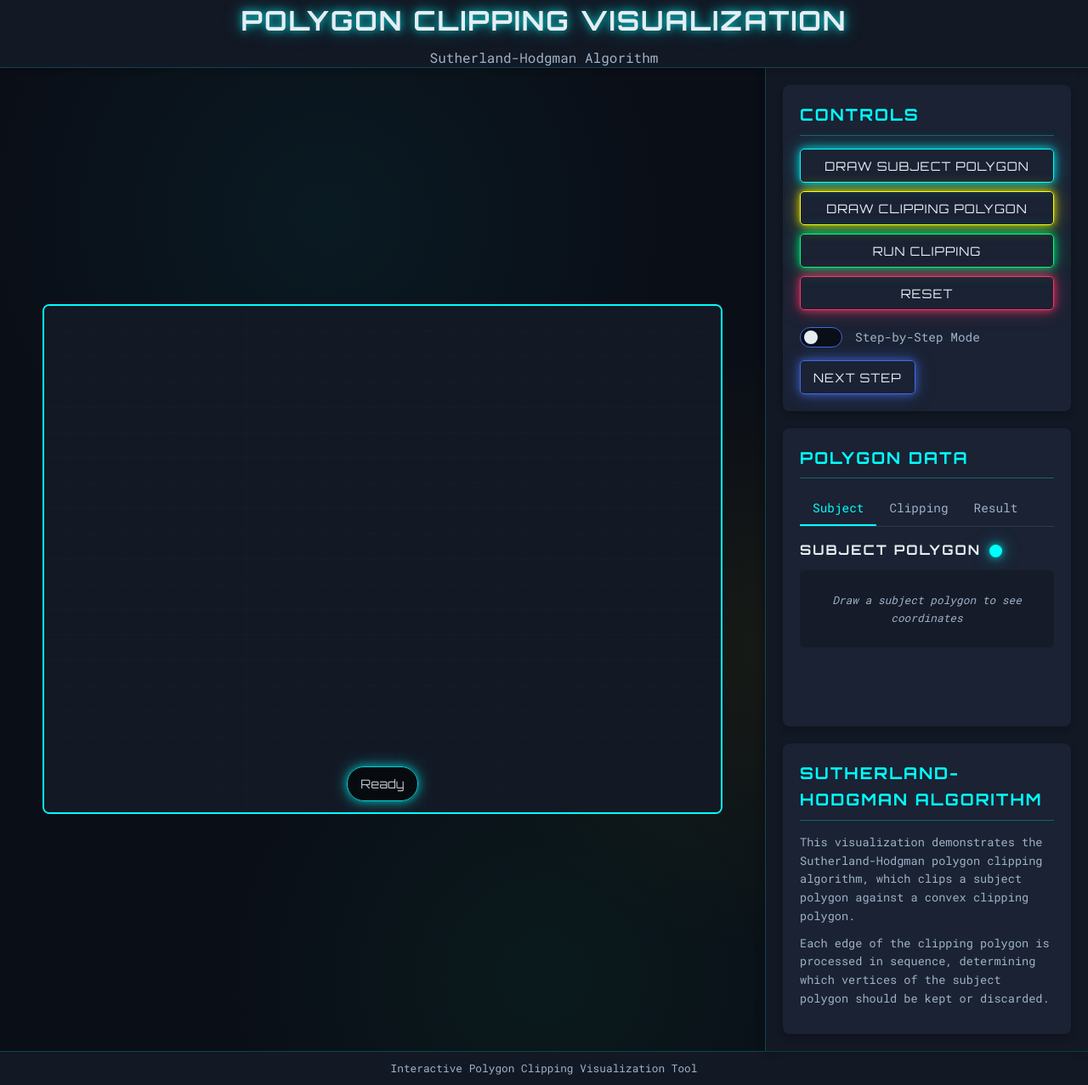
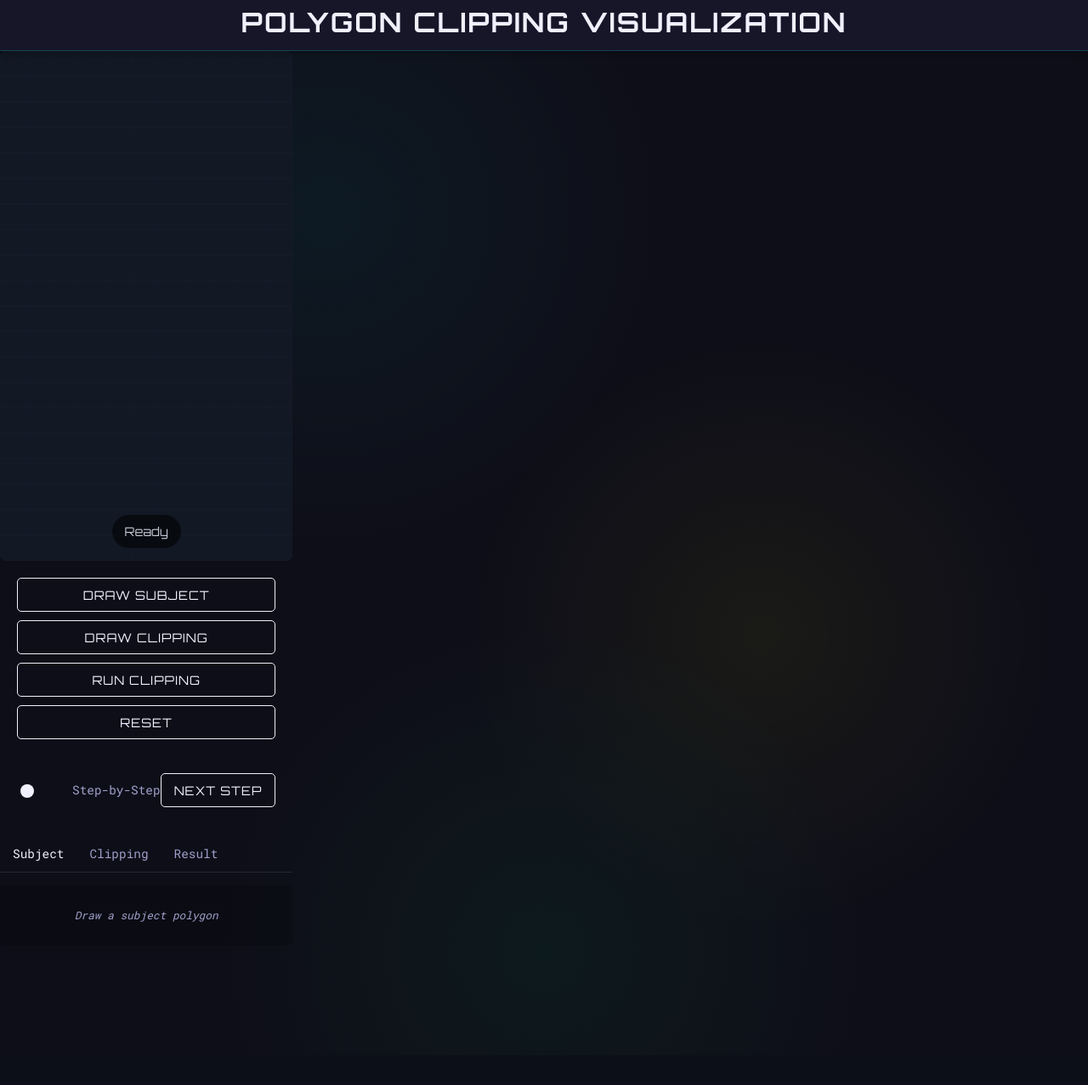
Before and after one commit to pandey-jee/polygonClippingVisualizer, a Flask app: page / in a window 1280 px wide. Shown: the whole page at 85% size. After the commit the page ends 1085 px from the top, so only its background shows below. Run offline with Flask 3, Linux system fonts and the light colour scheme.

Commit message:
Updated the website's look
Improved the website's design by unifying its color scheme and simplifying the layout into a single page.  Removed some unnecessary text.

The commit modifies `static/css/style.css` to change the color theme to a consistent purple palette, simplifying the colors and glow effects.  The `templates/index.html` file was also altered to consolidate the header, canvas, controls, and data sections onto a single page, removing the subtitle and simplifying the control panel and data display.

Replit-Commit-Author: Agent
Replit-Commit-Session-Id: bd3e0228-e8ec-4256-b8b8-5e7bb1076526
Replit-Commit-Screenshot-Url: https://storage.googleapis.com/screenshot-production-us-central1/9f851a99-af60-4981-84aa-021a8d01c42d/60367f0f-7465-4e80-bbc1-ed796cf6e37c.jpg

```diff
--- a/static/css/style.css
+++ b/static/css/style.css
@@ -1,32 +1,33 @@
 /* Base Styles and Variables */
 :root {
-  /* Colors */
-  --bg-primary: #0a0e17;
-  --bg-secondary: #121824;
-  --bg-tertiary: #1a2233;
-  --text-primary: #e6edf3;
-  --text-secondary: #9fb3c8;
-  --accent-cyan: #00ffff;
-  --accent-yellow: #ffff00;
-  --accent-green: #00ff7f;
-  --accent-red: #ff3366;
-  --accent-blue: #4169e1;
+  /* Unified Color Theme - Purple Glow */
+  --bg-primary: #0e0e18;
+  --bg-secondary: #161628;
+  --bg-tertiary: #1f1f36;
+  --text-primary: #f0f0ff;
+  --text-secondary: #a0a0cc;
 
-  /* Shadows and Glows */
-  --glow-cyan: 0 0 10px rgba(0, 255, 255, 0.7), 0 0 20px rgba(0, 255, 255, 0.5);
-  --glow-yellow: 0 0 10px rgba(255, 255, 0, 0.7), 0 0 20px rgba(255, 255, 0, 0.5);
-  --glow-green: 0 0 10px rgba(0, 255, 127, 0.7), 0 0 20px rgba(0, 255, 127, 0.5);
-  --glow-red: 0 0 10px rgba(255, 51, 102, 0.7), 0 0 20px rgba(255, 51, 102, 0.5);
-  --glow-blue: 0 0 10px rgba(65, 105, 225, 0.7), 0 0 20px rgba(65, 105, 225, 0.5);
+  /* Single accent color with variations */
+  --accent-primary: #9d4edd; /* Main purple */
+  --accent-light: #c77dff;   /* Lighter purple */
+  --accent-dark: #7b2cbf;    /* Darker purple */
+  --accent-secondary: #5a189a; /* Very dark purple */
+
+  /* Polygon colors - all purple shades */
+  --color-subject: #9d4edd;    /* Main purple */
+  --color-clipping: #c77dff;   /* Lighter purple */
+  --color-result: #7b2cbf;     /* Darker purple */
+
+  /* Glow Effects */
+  --glow-primary: 0 0 10px rgba(157, 78, 221, 0.5), 0 0 20px rgba(157, 78, 221, 0.3);
+  --glow-strong: 0 0 15px rgba(157, 78, 221, 0.7), 0 0 30px rgba(157, 78, 221, 0.5);
 
   /* Fonts */
   --font-heading: 'Orbitron', sans-serif;
   --font-body: 'Roboto Mono', monospace;
 
   /* Sizes */
-  --header-height: 80px;
-  --footer-height: 40px;
-  --sidebar-width: 380px;
+  --header-height: 60px;
 }
 
 /* Reset and Global Styles */
--- a/templates/index.html
+++ b/templates/index.html
@@ -16,13 +16,12 @@
         <!-- Header with title -->
         <header>
             <h1>Polygon Clipping Visualization</h1>
-            <div class="subtitle">Sutherland-Hodgman Algorithm</div>
         </header>
 
-        <!-- Main content with split layout -->
+        <!-- Main content -->
         <main>
-            <!-- Canvas section with glow effect -->
-            <section class="canvas-section">
+            <div class="canvas-and-controls">
+                <!-- Canvas with glow effect -->
                 <div class="canvas-container">
                     <canvas id="clipCanvas"></canvas>
                     <div class="canvas-overlay">
@@ -31,31 +30,27 @@
                         </div>
                     </div>
                 </div>
-            </section>
 
-            <!-- Control panel section -->
-            <section class="control-section">
+                <!-- Controls directly under canvas -->
                 <div class="control-panel">
-                    <div class="panel-section">
-                        <h2>Controls</h2>
                     <div class="button-group">
-                            <button id="drawSubject" class="neon-button cyan">Draw Subject Polygon</button>
-                            <button id="drawClipping" class="neon-button yellow">Draw Clipping Polygon</button>
-                            <button id="runClipping" class="neon-button green" disabled>Run Clipping</button>
-                            <button id="resetCanvas" class="neon-button red">Reset</button>
+                        <button id="drawSubject" class="neon-button primary">Draw Subject</button>
+                        <button id="drawClipping" class="neon-button primary">Draw Clipping</button>
+                        <button id="runClipping" class="neon-button accent" disabled>Run Clipping</button>
+                        <button id="resetCanvas" class="neon-button secondary">Reset</button>
                     </div>
                     <div class="toggle-container">
                         <label class="toggle-switch">
                             <input type="checkbox" id="stepByStep">
                             <span class="slider"></span>
                         </label>
-                            <span class="toggle-label">Step-by-Step Mode</span>
+                        <span class="toggle-label">Step-by-Step</span>
+                        <button id="nextStep" class="neon-button primary small" disabled>Next Step</button>
                     </div>
-                        <button id="nextStep" class="neon-button blue" disabled>Next Step</button>
                 </div>
 
-                    <div class="panel-section">
-                        <h2>Polygon Data</h2>
+                <!-- Data section -->
+                <div class="data-section">
                     <div class="data-tabs">
                         <div class="tab active" data-tab="subject">Subject</div>
                         <div class="tab" data-tab="clipping">Clipping</div>
@@ -64,40 +59,26 @@
 
                     <div class="data-content">
                         <div class="data-panel active" id="subject-data">
-                                <h3>Subject Polygon <span class="color-indicator cyan"></span></h3>
                             <div class="coordinates-list" id="subject-coordinates">
-                                    <p class="empty-state">Draw a subject polygon to see coordinates</p>
+                                <p class="empty-state">Draw a subject polygon</p>
                             </div>
                         </div>
 
                         <div class="data-panel" id="clipping-data">
-                                <h3>Clipping Polygon <span class="color-indicator yellow"></span></h3>
                             <div class="coordinates-list" id="clipping-coordinates">
-                                    <p class="empty-state">Draw a clipping polygon to see coordinates</p>
+                                <p class="empty-state">Draw a clipping polygon</p>
                             </div>
                         </div>
 
                         <div class="data-panel" id="result-data">
-                                <h3>Result Polygon <span class="color-indicator green"></span></h3>
                             <div class="coordinates-list" id="result-coordinates">
-                                    <p class="empty-state">Run clipping to see result coordinates</p>
+                                <p class="empty-state">Run clipping to see result</p>
                             </div>
                         </div>
                     </div>
                 </div>
-
-                    <div class="panel-section algorithm-info">
-                        <h2>Sutherland-Hodgman Algorithm</h2>
-                        <p>This visualization demonstrates the Sutherland-Hodgman polygon clipping algorithm, which clips a subject polygon against a convex clipping polygon.</p>
-                        <p>Each edge of the clipping polygon is processed in sequence, determining which vertices of the subject polygon should be kept or discarded.</p>
             </div>
-                </div>
-            </section>
         </main>
-
-        <footer>
-            <p>Interactive Polygon Clipping Visualization Tool</p>
-        </footer>
     </div>
 
     <!-- JavaScript files -->
```
Lines whose indentation alone changed are shown as unchanged.
